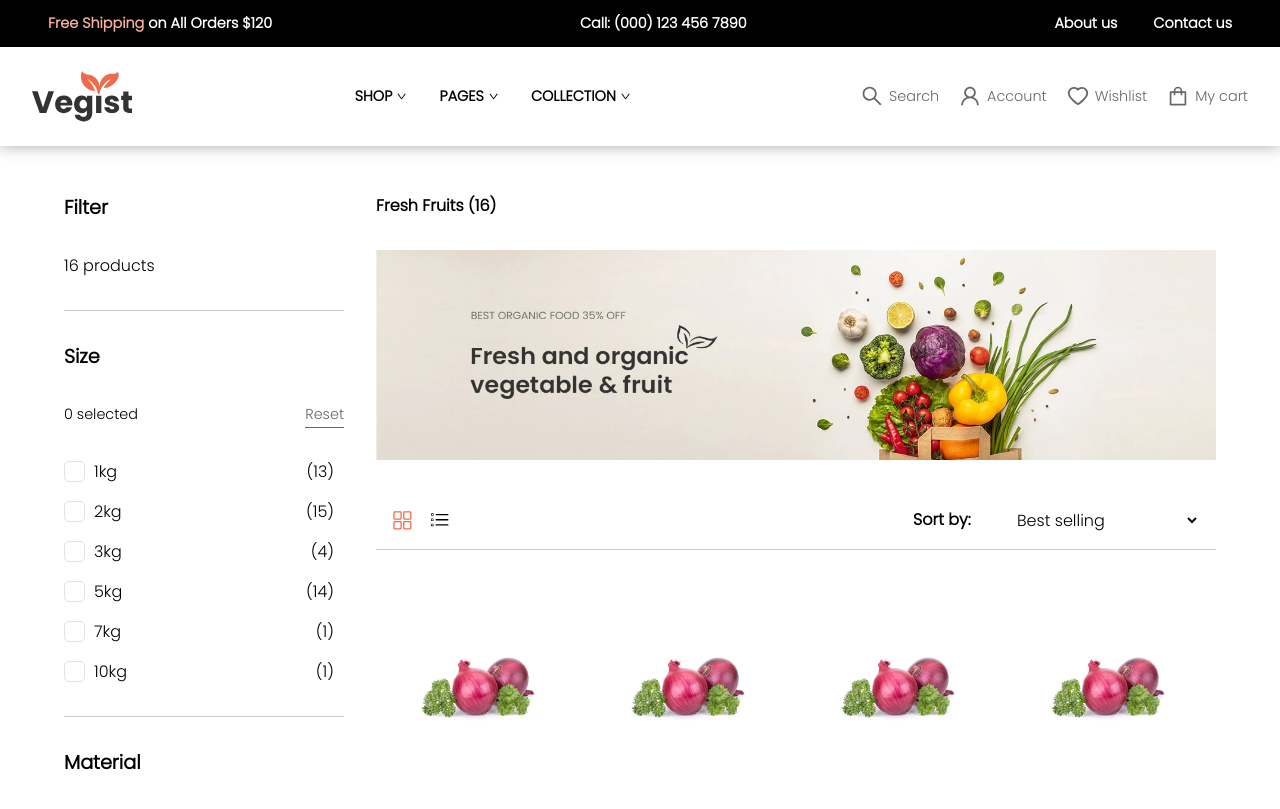
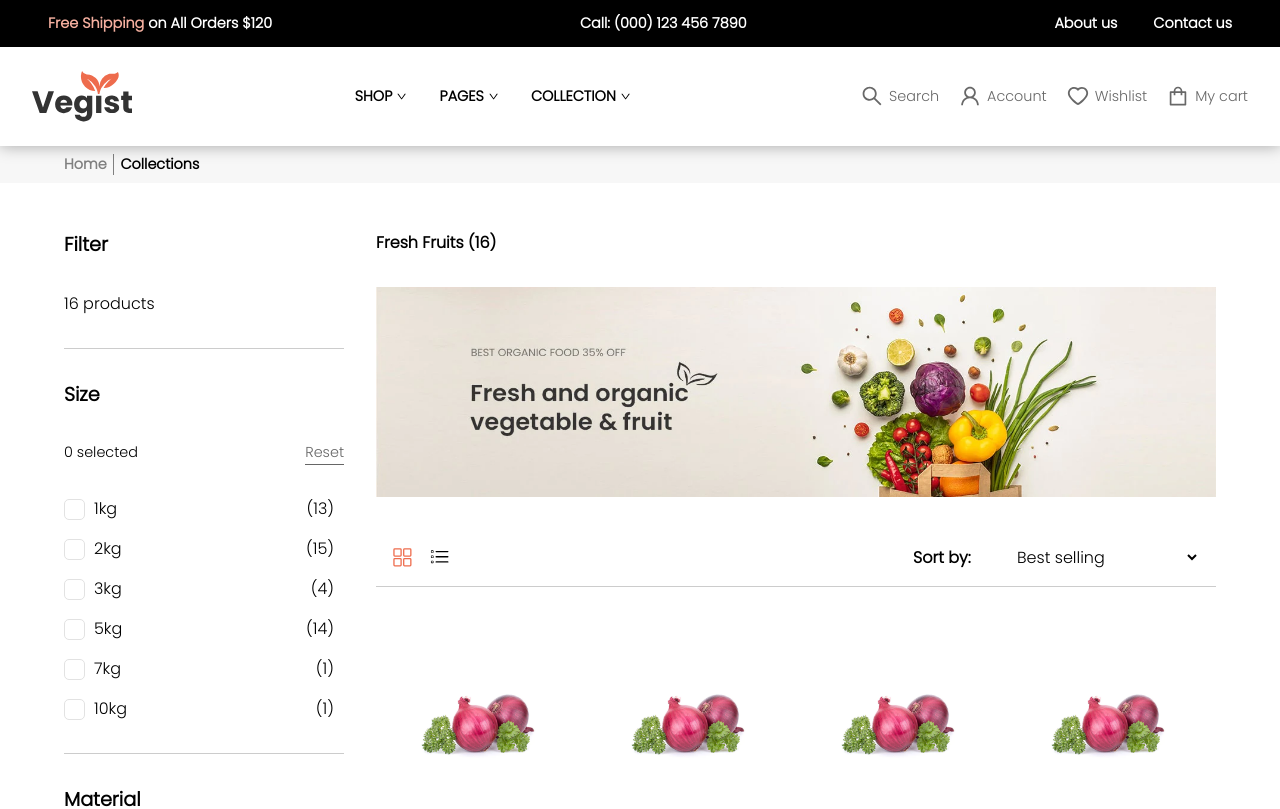
Before and after one commit to ali26kh26/E-commerce, a Next.js app: page /collections in a window 1280 px wide. Shown: the top 809 px of the page. Built offline with nearby package versions, Linux system fonts and the light colour scheme.

Commit message:
ADD: add breadcrumb

```diff
--- a/components/Layout/Layout.tsx
+++ b/components/Layout/Layout.tsx
@@ -1,10 +1,12 @@
 import Footer from "./footer/footer";
+import BreadCrumbs from "./bread-crumbs/bread-crumb";
 import NavBar from "./navbar/navbar";
 
 const Layout = ({ children }: { children: React.ReactNode }) => {
   return (
     <>
       <NavBar />
+      <BreadCrumbs />
       {children}
       <Footer />
     </>
--- /dev/null
+++ b/components/Layout/bread-crumbs/bread-crumb.tsx
@@ -0,0 +1,33 @@
+import classes from "./bread-crumbs.module.scss";
+import { useRouter } from "next/router";
+import Crumbs from "./crumbs/crumbs";
+const BreadCrumbs = () => {
+  const router = useRouter();
+  console.log(router.pathname);
+  if (router.pathname === "/") {
+    return <div></div>;
+  }
+  function generateBreadcrumbs() {
+    const asPathWithoutQuery = router.asPath.split("?")[0];
+    const asPathNestedRoutes = asPathWithoutQuery
+      .split("/")
+      .filter((v) => v.length > 0);
+
+    const crumblist = asPathNestedRoutes.map((subpath, idx) => {
+      const href = "/" + asPathNestedRoutes.slice(0, idx + 1).join("/");
+      const title = subpath[0].toUpperCase() + subpath.substring(1);
+      return { href, title };
+    });
+    return [{ href: "/", title: "Home" }, ...crumblist];
+  }
+  const breadCrumbs = generateBreadcrumbs();
+  return (
+    <nav className={classes.container}>
+      {breadCrumbs.map((crumb, id) => (
+        <Crumbs {...crumb} key={id} last={id === breadCrumbs.length - 1} />
+      ))}
+    </nav>
+  );
+};
+
+export default BreadCrumbs;
--- /dev/null
+++ b/components/Layout/bread-crumbs/bread-crumbs.module.scss
@@ -0,0 +1,11 @@
+.container {
+  padding: 0.5rem 0 0.5rem 4rem;
+  background-color: rgb(247, 247, 247);
+  display: flex;
+  align-items: center;
+}
+@media (max-width: 768px) {
+  .container {
+    padding: 0.5rem 0 0.5rem 0.5rem;
+  }
+}
--- /dev/null
+++ b/components/Layout/bread-crumbs/crumbs/crumbs.module.scss
@@ -0,0 +1,12 @@
+.link {
+  color: grey;
+  padding-right: 0.4rem;
+  margin-right: 0.4rem;
+  border-right: 1px solid grey;
+  font-size: 0.9rem;
+  font-weight: bold;
+}
+.last {
+  font-size: 0.9rem;
+  font-weight: bold;
+}
--- /dev/null
+++ b/components/Layout/bread-crumbs/crumbs/crumbs.tsx
@@ -0,0 +1,21 @@
+import Link from "next/link";
+import classes from "./crumbs.module.scss";
+interface Props {
+  href: string;
+  title: string;
+  last: boolean;
+}
+const Crumbs = ({ href, title, last = false }: Props) => {
+  if (last) {
+    return <p className={classes.last}>{title}</p>;
+  }
+  return (
+    <Link href={href}>
+      <a>
+        <p className={classes.link}> {title}</p>
+      </a>
+    </Link>
+  );
+};
+
+export default Crumbs;
```
